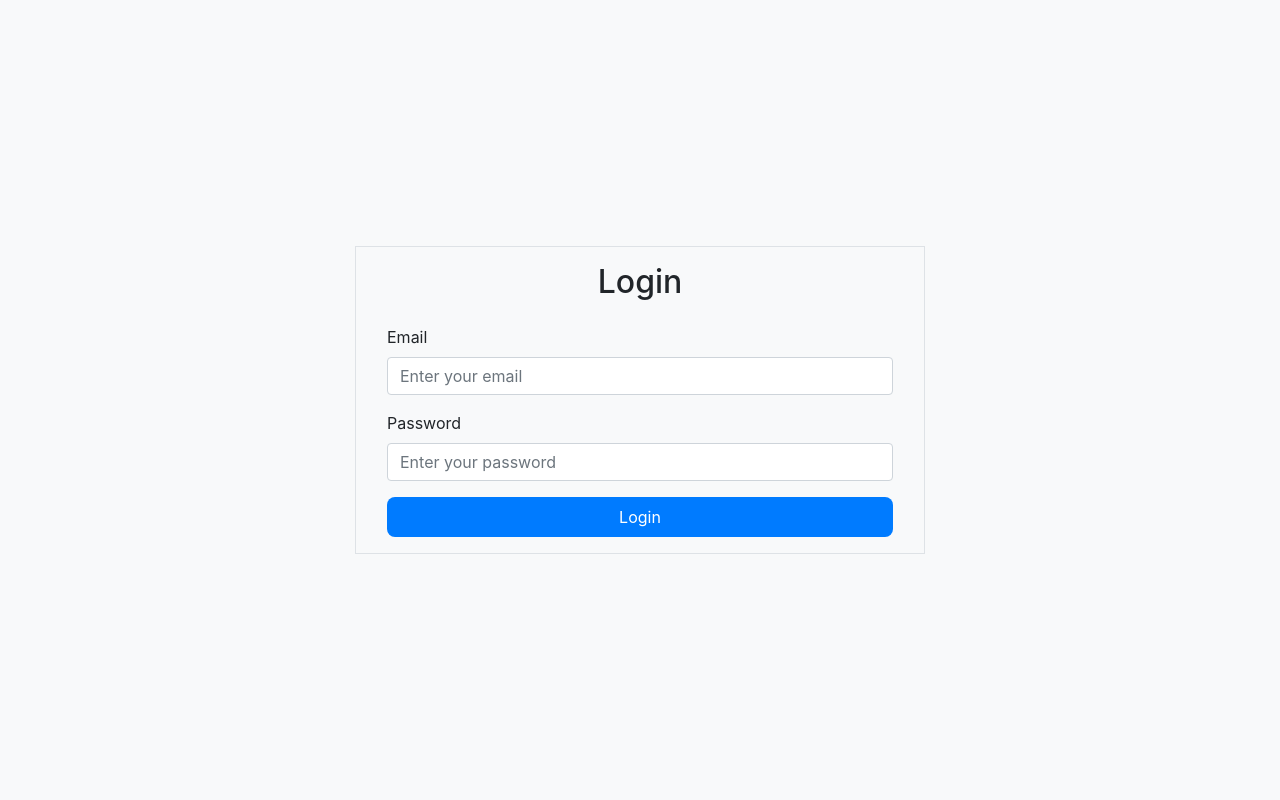
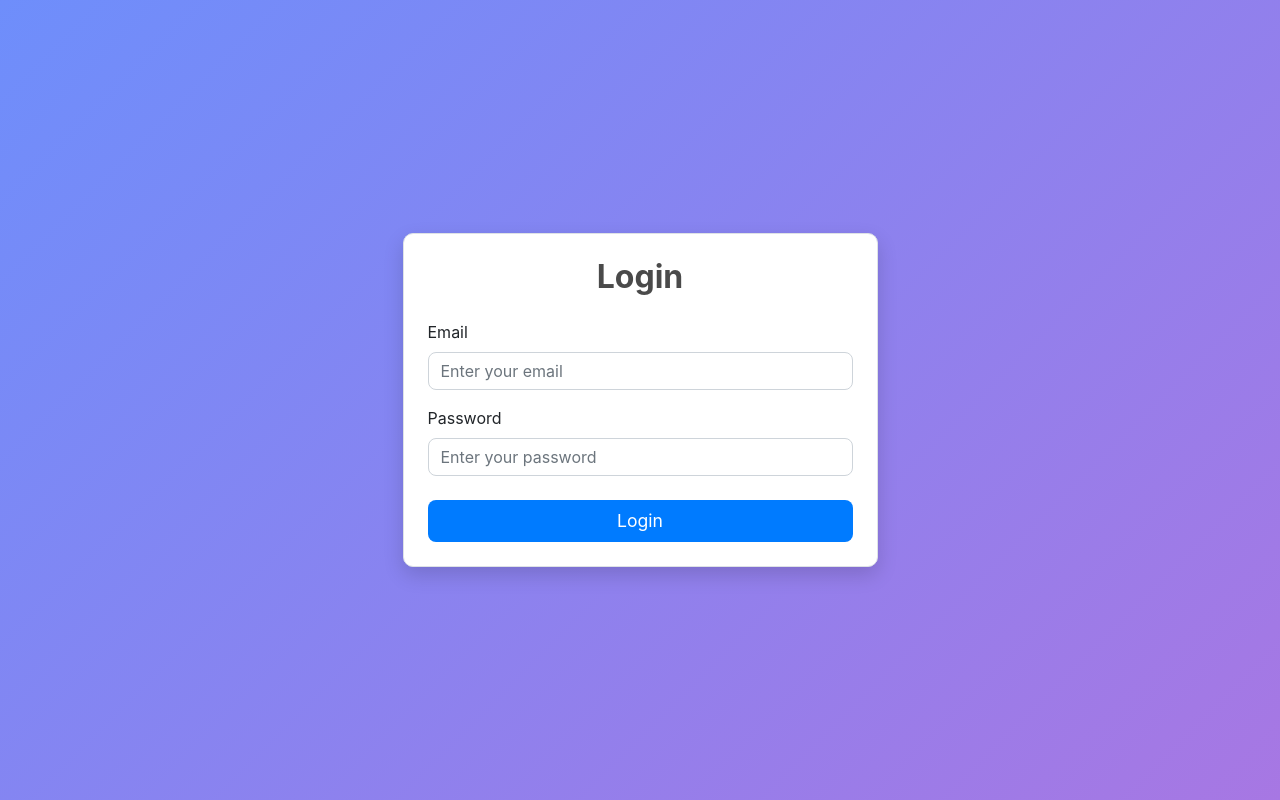
Before and after one commit to vishagan04/jman_main_project, a React (Create React App) app in the folder frontend/: page /login in a window 1280 px wide. Built offline with nearby package versions, Linux system fonts and the light colour scheme.

Commit message:
login,updated UI

```diff
--- a/frontend/package.json
+++ b/frontend/package.json
@@ -12,6 +12,7 @@
     "bootstrap": "^5.3.3",
     "bootstrap-icons": "^1.11.3",
     "js-cookie": "^3.0.5",
+    "mdb-react-ui-kit": "^9.0.0",
     "react": "^18.3.1",
     "react-apexcharts": "^1.4.1",
     "react-bootstrap": "^2.10.5",
--- a/frontend/src/admin/AddEditEmployee.js
+++ b/frontend/src/admin/AddEditEmployee.js
@@ -1,4 +1,5 @@
 import React, { useState, useEffect } from "react";
+import { toast } from 'react-toastify'; // Import Toastify
 
 const AddEditEmployee = ({ onEmployeeAdded, employeeToEdit, onClose }) => {
   const [formData, setFormData] = useState({
@@ -11,7 +12,7 @@ const AddEditEmployee = ({ onEmployeeAdded, employeeToEdit, onClose }) => {
 
   useEffect(() => {
     if (employeeToEdit) {
-      setFormData(employeeToEdit); // Populate the form with existing employee data for editing
+      setFormData(employeeToEdit);
     } else {
       setFormData({
         name: "",
@@ -54,7 +55,12 @@ const AddEditEmployee = ({ onEmployeeAdded, employeeToEdit, onClose }) => {
       const addedOrUpdatedEmployee = await response.json();
       onEmployeeAdded(addedOrUpdatedEmployee);
 
-      // Reset form data after submission
+      if (employeeToEdit) {
+        toast.success("Employee updated successfully!");
+      } else {
+        toast.success("Employee added successfully!");
+      }
+
       setFormData({
         name: "",
         email: "",
@@ -62,9 +68,11 @@ const AddEditEmployee = ({ onEmployeeAdded, employeeToEdit, onClose }) => {
         department: "",
         password: "",
       });
-      onClose(); // Close the modal after submission
+
+      onClose();
     } catch (error) {
       console.error("Error adding/editing employee:", error);
+      toast.error("Failed to add/edit employee.");
     }
   };
 
--- a/frontend/src/employee/SkillAssessment.js
+++ b/frontend/src/employee/SkillAssessment.js
@@ -3,6 +3,8 @@ import EmployeeNavbar from "./components/EmployeeNavbar";
 import EmployeeSidebar from "./components/EmployeeSidebar";
 import { Button, Modal, Table, Tooltip, OverlayTrigger } from "react-bootstrap";
 import SkillAssessmentForm from "./components/SkillAssessmentForm";
+import { ToastContainer, toast } from 'react-toastify'; // Import Toastify
+import 'react-toastify/dist/ReactToastify.css'; // Import Toastify CSS
 
 const SkillAssessment = () => {
   const [assessments, setAssessments] = useState([]);
@@ -75,8 +77,10 @@ const SkillAssessment = () => {
       setAssessments((prev) =>
         prev.filter((assessment) => assessment._id !== assessmentId)
       );
+      toast.success("Assessment deleted successfully!"); // Toast for successful deletion
     } catch (error) {
       console.error("Error deleting assessment:", error);
+      toast.error("Failed to delete assessment!"); // Toast for failure
     }
   };
 
@@ -108,6 +112,7 @@ const SkillAssessment = () => {
             zIndex: 0,
           }}
         >
+          <ToastContainer /> {/* Toastify Container */}
           <h1 className="mb-4">Skill Assessment</h1>
           <Button
             variant="success"
@@ -181,6 +186,7 @@ const SkillAssessment = () => {
                 onSubmit={(newAssessment) => {
                   newAssessment.approvalStatus = "Pending"; // Set initial status as "Pending"
                   setAssessments((prev) => [...prev, newAssessment]);
+                  toast.success("Assessment added successfully!"); // Toast for successful addition
                   setShowAddModal(false);
                 }}
               />
--- a/frontend/src/employee/components/SkillAssessmentForm.js
+++ b/frontend/src/employee/components/SkillAssessmentForm.js
@@ -1,5 +1,7 @@
 import React, { useState, useEffect } from 'react';
 import { Form, Button, Alert, Card, Container, Spinner } from 'react-bootstrap';
+import { ToastContainer, toast } from 'react-toastify'; // Import Toastify
+import 'react-toastify/dist/ReactToastify.css'; // Import Toastify CSS
 import './SkillAssessmentForm.css'; // Import custom styles
 
 const SkillAssessmentForm = ({ employeeId, onSubmit }) => {
@@ -9,7 +11,6 @@ const SkillAssessmentForm = ({ employeeId, onSubmit }) => {
   const [certificationOptions, setCertificationOptions] = useState([]);
   const [skillOptions, setSkillOptions] = useState([]);
   const [error, setError] = useState('');
-  const [success, setSuccess] = useState('');
   const [loading, setLoading] = useState(false); // Loading state
 
   useEffect(() => {
@@ -43,6 +44,7 @@ const SkillAssessmentForm = ({ employeeId, onSubmit }) => {
     // Validate marks input
     if (!marks || isNaN(marks) || marks < 0 || marks > 100) {
       setError("Please enter a valid score between 0 and 100.");
+      toast.error("Please enter a valid score between 0 and 100."); // Toastify error
       return;
     }
 
@@ -72,19 +74,19 @@ const SkillAssessmentForm = ({ employeeId, onSubmit }) => {
         setCertification("");
         setSkills("");
         setMarks("");
-        setSuccess("Assessment submitted successfully!");
         setError('');
+        toast.success("Assessment submitted successfully!"); // Toastify success
       } else if (response.status === 400) {
         setError("Assessment already taken.");
-        setSuccess('');
+        toast.error("Assessment already taken."); // Toastify error
       } else {
         setError("Failed to submit assessment.");
-        setSuccess('');
+        toast.error("Failed to submit assessment."); // Toastify error
       }
     } catch (error) {
       console.error("Error:", error);
       setError("An error occurred while submitting the assessment.");
-      setSuccess('');
+      toast.error("An error occurred while submitting the assessment."); // Toastify error
     } finally {
       setLoading(false); // Reset loading state
     }
@@ -92,10 +94,10 @@ const SkillAssessmentForm = ({ employeeId, onSubmit }) => {
 
   return (
     <Container className="mt-5">
+      <ToastContainer /> {/* Toastify container */}
       <Card className="shadow-sm">
         <Card.Body>
           <Card.Title className="text-center text-primary mb-4">Skill Assessment Form</Card.Title>
-          {success && <Alert variant="success">{success}</Alert>}
           {error && <Alert variant="danger">{error}</Alert>}
           <Form onSubmit={handleSubmit}>
             <Form.Group controlId="certification">
--- /dev/null
+++ b/frontend/src/login.css
@@ -0,0 +1,66 @@
+.login-page {
+    background: linear-gradient(135deg, #6e8efb, #a777e3);
+    min-height: 100vh;
+    display: flex;
+    align-items: center;
+    justify-content: center;
+  }
+
+  .login-box {
+    background-color: white;
+    padding: 40px;
+    border-radius: 10px;
+    box-shadow: 0 8px 20px rgba(0, 0, 0, 0.15);
+    opacity: 0;
+    animation: fadeIn 1.2s forwards;
+  }
+
+  h2 {
+    font-weight: bold;
+    color: #4a4a4a;
+  }
+
+  .form-control {
+    padding: 12px;
+    font-size: 1rem;
+    border-radius: 8px;
+    border: 1px solid #ced4da;
+    transition: all 0.3s ease;
+  }
+
+  .form-control:focus {
+    box-shadow: 0 0 10px rgba(94, 153, 244, 0.5);
+    border-color: #5e99f4;
+  }
+
+  .animate-input {
+    transition: all 0.3s ease-in-out;
+  }
+
+  .animate-input:hover {
+    background-color: #f2f2f2;
+  }
+
+  .btn-primary {
+    background-color: #5e99f4;
+    border-color: #5e99f4;
+    padding: 12px;
+    font-size: 1.1rem;
+    transition: background-color 0.3s ease, transform 0.3s ease;
+  }
+
+  .btn-primary:hover {
+    background-color: #4a86e8;
+    transform: translateY(-3px);
+  }
+
+  @keyframes fadeIn {
+    from {
+      opacity: 0;
+      transform: translateY(20px);
+    }
+    to {
+      opacity: 1;
+      transform: translateY(0);
+    }
+  }
--- a/frontend/src/login.js
+++ b/frontend/src/login.js
@@ -3,6 +3,7 @@ import { ToastContainer, toast } from 'react-toastify';
 import 'react-toastify/dist/ReactToastify.css';
 import Cookies from "js-cookie";
 import { useNavigate } from "react-router-dom";
+import './login.css';  // Assuming you're adding a separate CSS file for cleaner management
 
 const Login = () => {
   const [email, setEmail] = useState("");
@@ -28,26 +29,17 @@ const Login = () => {
 
         if (response.ok) {
           const data = await response.json();
+          const { token, role } = data;
 
-          // Assuming the backend sends back a token and role
-          const { token, role } = data; // Adjust according to your response structure
-
-          // Store JWT in local storage
           localStorage.setItem("token", token);
           localStorage.setItem("employee", JSON.stringify(data));
           Cookies.set("role", role);
 
-          if (role === "admin") {
           toast.success("Login Successful");
+
           setTimeout(() => {
-              navigate("/admin/dashboard");
+            navigate(role === "admin" ? "/admin/dashboard" : "/employee/dashboard");
           }, 2000);
-          } else {
-            toast.success("Login Successful");
-            setTimeout(() => {
-              navigate("/employee/dashboard");
-            }, 2000);
-          }
         } else {
           toast.error("Invalid email or password.");
         }
@@ -59,19 +51,18 @@ const Login = () => {
   };
 
   return (
-    <div>
+    <div className="login-page">
       <ToastContainer />
       <div className="container">
         <div className="row min-vh-100 d-flex justify-content-center align-items-center">
-          <div className="col-lg-6 border">
-            <div className="login-container p-3">
+          <div className="col-lg-5 border p-4 login-box fade-in">
             <h2 className="text-center mb-4">Login</h2>
             <form onSubmit={handleSubmit}>
               <div className="form-group">
                 <label htmlFor="email">Email</label>
                 <input
                   type="email"
-                    className="form-control col-md-12"
+                  className="form-control animate-input"
                   id="email"
                   name="email"
                   placeholder="Enter your email"
@@ -80,11 +71,11 @@ const Login = () => {
                   required
                 />
               </div>
-                <div className="form-group">
+              <div className="form-group mt-3">
                 <label htmlFor="password">Password</label>
                 <input
                   type="password"
-                    className="form-control"
+                  className="form-control animate-input"
                   id="password"
                   name="password"
                   placeholder="Enter your password"
@@ -93,11 +84,10 @@ const Login = () => {
                   required
                 />
               </div>
-                <button type="submit" className="btn btn-primary btn-block">
+              <button type="submit" className="btn btn-primary btn-block mt-4 animate-button">
                 Login
               </button>
             </form>
-            </div>
           </div>
         </div>
       </div>
```
Also changed, not shown: frontend/src/admin/CoursesManagement.js (+15 -3 lines), frontend/src/admin/EmployeeList.js (+19 -10 lines), frontend/src/admin/SkillApproval.js (+37 -4 lines), frontend/src/admin/SkillsManagement.js (+13 -0 lines), 1 other file (tests, documents, lock files or other folders). Lines whose indentation alone changed are shown as unchanged.
